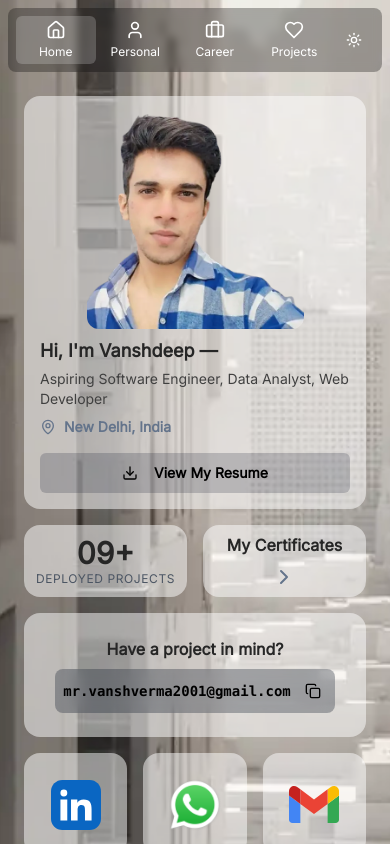
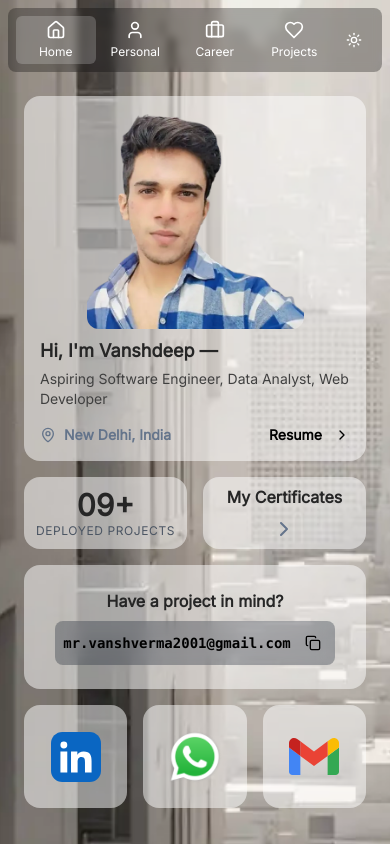
Before and after one commit to 20bcs6794/vansh, a Next.js app: page / in a window 390 px wide. Built offline with nearby package versions, Linux system fonts and the light colour scheme; what @genkit-ai/googleai, genkit would draw is missing.

Commit message:
in mobile view the view my resume must a small button as resume and arro

```diff
--- a/src/components/glass-panel-layout.tsx
+++ b/src/components/glass-panel-layout.tsx
@@ -82,17 +82,15 @@ const BentoHomeGrid = ({setActiveView}: {setActiveView: (view: string) => void})
                         <div className="flex flex-col text-left mt-2">
                             <h2 className="text-lg font-extrabold">Hi, I'm Vanshdeep —</h2>
                             <p className="dark:text-neutral-400 text-neutral-700 mt-1 text-sm">Aspiring Software Engineer, Data Analyst, Web Developer</p>
-                            <div className="flex items-center justify-between text-muted-foreground mt-2 text-sm">
+                            <div className="flex items-center justify-between text-muted-foreground mt-4 text-sm">
                                 <div className="flex items-center">
                                     <MapPin className="w-4 h-4 mr-2" />
                                     <span className="font-bold">New Delhi, India</span>
                                 </div>
-                            </div>
-                            <div className="mt-4">
-                                <Button asChild className="w-full bg-primary/20 text-black dark:bg-primary dark:text-primary-foreground font-bold hover:bg-primary/30 dark:hover:bg-primary/90" size="default">
-                                    <a href="/document/resume.pdf" target="_blank" rel="noopener noreferrer">
-                                        <Download className="w-4 h-4 mr-2" />
-                                        View My Resume
+                                <Button asChild variant="ghost" className="p-0 h-auto text-black dark:text-white font-semibold">
+                                    <a href="/document/resume.pdf" target="_blank" rel="noopener noreferrer" className="flex items-center">
+                                        Resume
+                                        <ChevronRight className="w-4 h-4 ml-1" />
                                     </a>
                                 </Button>
                             </div>
```
